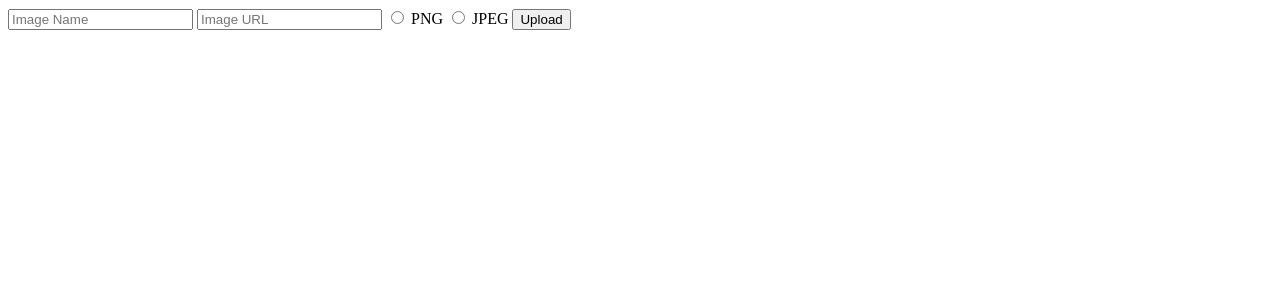
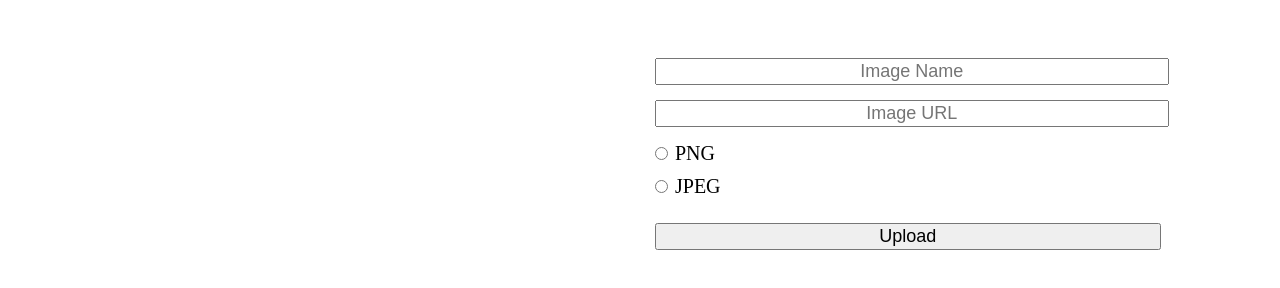
Before and after one commit to rmorris00/group-project, a plain HTML site: page index.html in a window 1280 px wide. Drawn offline with Linux system fonts and the light colour scheme.

Commit message:
second form commit

```diff
--- a/index.html
+++ b/index.html
@@ -1,21 +1,23 @@
 <!DOCTYPE HTML>
 <html>
+
 <head>
-
+    <meta charset="UTF-8">
+    <meta name="viewport" content="width=device-width, initial-scale=1.0">
+    <meta http-equiv="X-UA-Compatible" content="ie=edge">
+    <link rel="stylesheet" href="style.css">
 </head>
 
 <body>
-<div class="float-right">
-    <form method="#" action="#">
-        <input type="text" name="img-name" id="img-name" placeholder="Image Name">
-        <input type="text" name="img-url" id="img-url" placeholder="Image URL">
-        <input type="radio" name="img-type" value="png">
-        <label for="png">PNG</label>
-        <input type="radio" name="img-type" value="jpeg">
-        <label for="jpeg">JPEG</label>
-        <input type="submit" name="upload" value="Upload">
-    </form>
-</div>
+    <div class="float-right">
+        <form action="" medthod="POST">
+            <input type="text" class="img-form" name="img-name" id="img-name" placeholder="Image Name" />
+            <input type="text" class="img-form" name="img-url" id="img-url" placeholder="Image URL" />
+            <input type="radio" class="radio" name="img-type" value="png" /> <span class="img-type">PNG</span><br>
+            <input type="radio" class="radio" name="img-type" value="jpeg"/> <span class="img-type">JPEG</span>
+            <button type="submit" class="img-form" id="submit">Upload</button>
+        </form>
+    </div>
 
 </body>
 
--- a/style.css
+++ b/style.css
@@ -0,0 +1,24 @@
+.float-right {
+    width: 50%;
+    float: right;
+    box-sizing: border-box;
+}
+
+.img-form {
+    font-size: 18px;
+    display: block;
+    text-align: center;
+    width: 80%;
+    margin:15px;
+}
+#img-name{
+    margin-top: 50px;
+}
+.radio {
+    margin-left: 15px;
+    margin-bottom: 15px;
+}
+
+.img-type{
+    font-size: 20px;
+}
```
